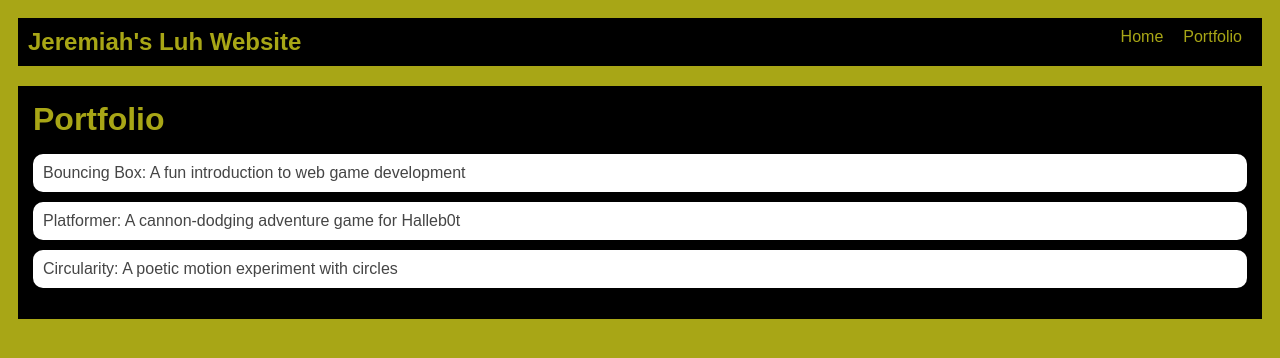
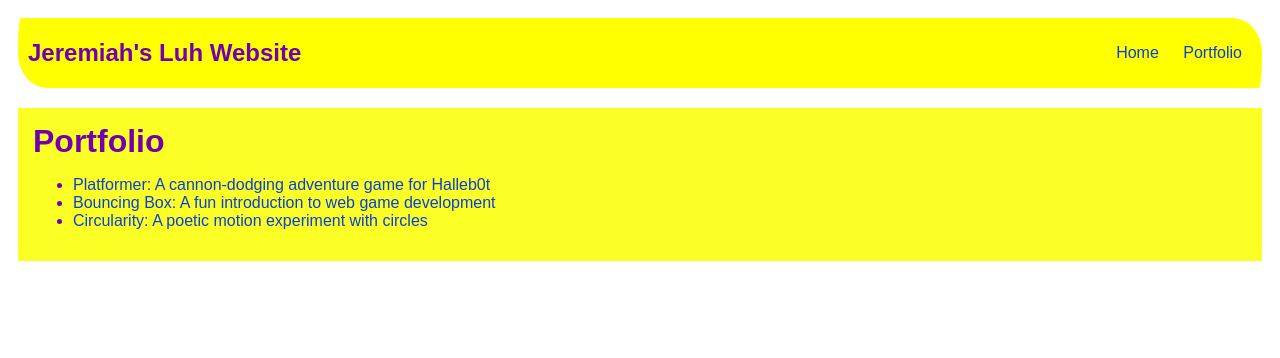
Before and after one commit to Jeremiah-Isaac/Jeremiah-Isaac.github.io, a plain HTML site: page portfolio.html in a window 1280 px wide. Drawn offline with Linux system fonts and the light colour scheme.

Commit message:
Finalized platformer game

```diff
--- a/fsd-projects/platformer/platformer.js
+++ b/fsd-projects/platformer/platformer.js
@@ -31,8 +31,8 @@ $(function () {
 
 
     // TODO 2 - Create Platforms
-createPlatform(500, 0, 20, 290)
-
+    createPlatform(300, 100, 10, 730)
+    createPlatform(0, 620, 100, 10)
 
 
     // TODO 3 - Create Collectables
--- a/portfolio.html
+++ b/portfolio.html
@@ -24,13 +24,20 @@
         <h1>Portfolio</h1>
         <ul id="portfolio">
           <li>
-              <a href="projects/bouncing-box/"> Bouncing Box: A fun introduction to web game development</a>
+          <a href="fsd-projects/platformer/"
+          >Platformer: A cannon-dodging adventure game for Halleb0t
+        </a>
           </li>
           <li>
-              <a href="projects/platformer/"> Platformer: A cannon-dodging adventure game for Halleb0t</a>
+          <a href="fsd-projects/bouncing-box/"
+          >Bouncing Box: A fun introduction to web game development
+
+        </a>
           </li>
           <li>
-              <a href="projects/circularity/"> Circularity: A poetic motion experiment with circles</a>
+          <a href="fsd-projects/circularity/"
+          >Circularity: A poetic motion experiment with circles
+        </a>
           </li>
         </ul>
       </div>
--- a/style.css
+++ b/style.css
@@ -1,94 +1,63 @@
 body {
-    background: rgb(168, 166, 22);
-    color: rgb(168, 166, 22);
+    background: rgb(255, 255, 0)06;
+    color: rgb(113, 0, 178);
     padding: 10px;
-    font-family: Arial, sans-serif;
+    font-family: arial;
 }
-#all-contents{
-    max-width: 800px;
+#all-contents {
+  max-width: 800px;
     margin: auto;
 }
+
 nav {
-    background: rgb(0, 0, 0);
-    margin: 0 auto;
+    background: rgb(255, 255, 0);
+   margin: 0 auto;
+   margin-bottom: 20px;
     display: flex;
-    padding:10px;
-    margin-bottom: 20px;
-}
-#nav-ul {
-    list-style-type: none;
-    margin: 0;
-    padding: 0;
-    display: flex;
+    padding: 10px;
+    border-radius: 10px 100px / 120px;
 }
 h1 {
     display: flex;
     align-items: center;
-    color:rgb(168, 166, 22);
+    color: rgb(113, 0, 178);
     flex: 1;
     margin: 0;
+}
+#nav-ul {
+    list-style-image: none;
 }
 .nav-li {
     display: inline-block;
     padding: 0 10px;
 }
-
 a {
     text-decoration: none;
-    color: rgb(168, 166, 22);
+    color: #0940d6;
 }
 
+/* main container area beneath menu */
 main {
-    background: rgb(0, 0, 0);
+    background: rgba(251, 255, 0, 0.852);
     display: flex;
-    margin-top: 20px;
 }
-
 .sidebar {
     margin-right: 25px;
     padding: 10px;
 }
-
 .sidebar-img {
     width: 200px;
 }
-
 .content {
     flex: 1;
     padding: 15px;
 }
 
+/* portfolio styles */
 #interests {
-    border: 4px silver ridge;
+    border: 4px rgb(255, 6, 6) ridge;
     padding: 8px;
-    margin-top: 20px;
 }
-
 h2, h3 {
     margin: 0px;
 }
-
-.content h1 {
-    color: rgb(168, 166, 22);
-  }
-
-  #portfolio {
-    list-style-type: none;
-    padding-left: 0;
-  }
-
-  #portfolio li {
-    background: #fff;
-    padding: 10px;
-    border-radius: 10px;
-    margin-bottom: 10px;
-  }
-
-  #portfolio li:hover {
-    background: #eee;
-  }
-
-  #portfolio a {
-    text-decoration: none;
-    color: #454545;
-  }
```
Lines whose indentation alone changed are shown as unchanged.
